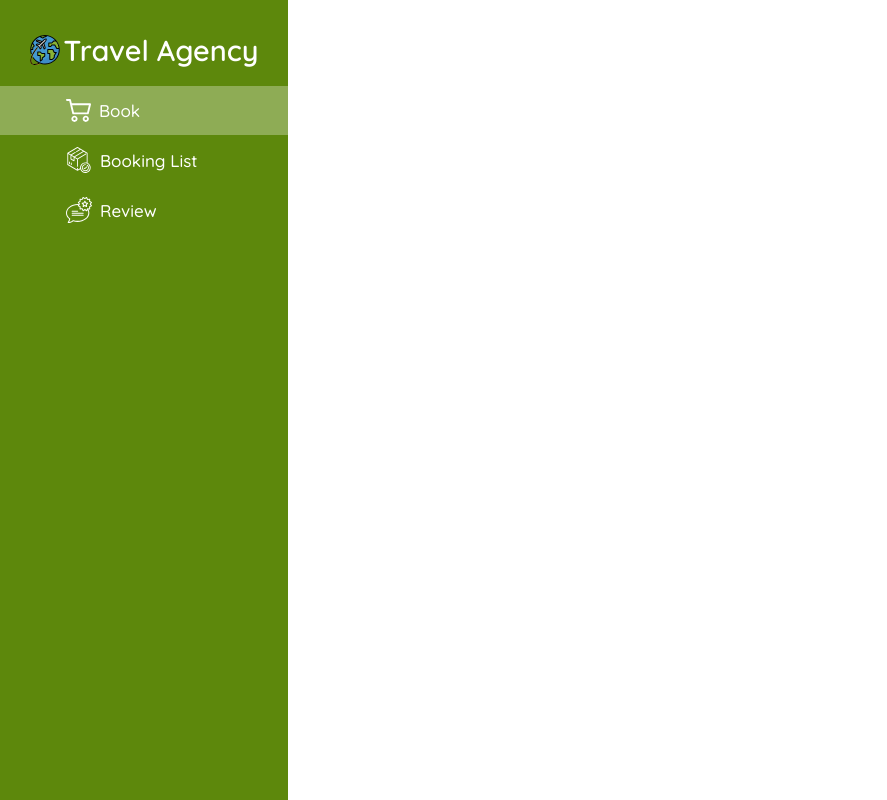
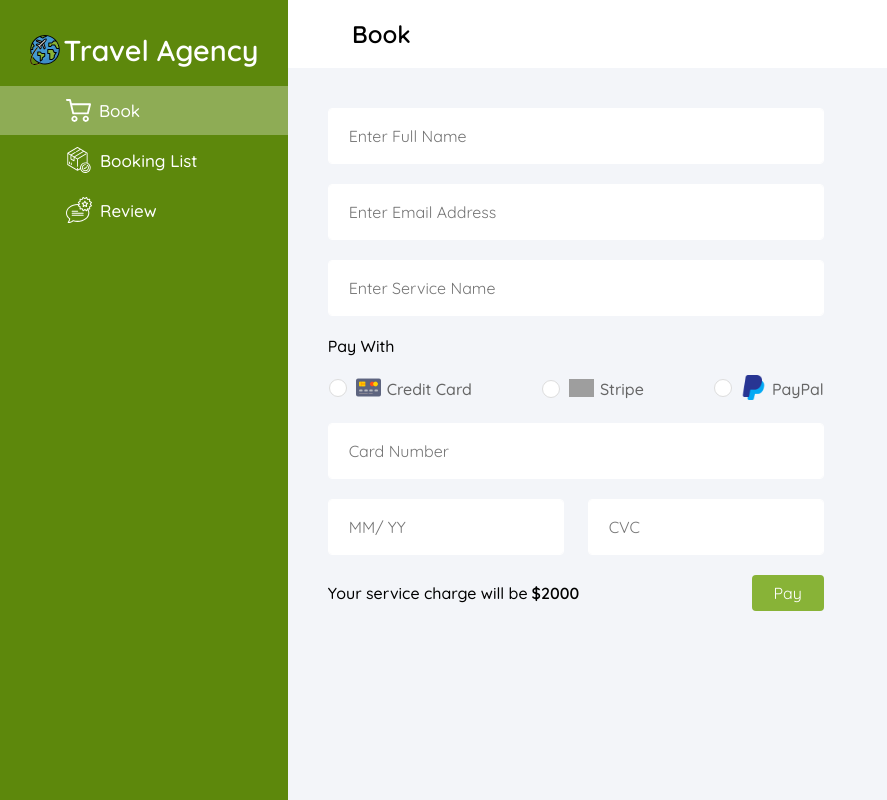
Before and after one commit to malekak44/travel-agency, a React (Create React App) app in the folder client/: page /dashboard in a window 1280 px wide. Shown: the whole page, without its empty margins (0-887 px from the left). Built offline with nearby package versions, Linux system fonts and the light colour scheme; no server answers; grey boxes are pictures that could not be loaded.

Commit message:
book page done

```diff
--- /dev/null
+++ b/client/src/components/Dashboard/Book.js
@@ -0,0 +1,57 @@
+import React from 'react';
+import Input from '../Input';
+import paypal from '../../assets/paypal.png';
+import stripe from '../../assets/stripe.ico';
+import credit from '../../assets/credit-card.png';
+
+const Book = () => {
+    return (
+        <section className="content">
+            <div className="content__title">
+                <h2>Book</h2>
+            </div>
+            <form className="content__form">
+                <Input type="text" placeholder="Enter Full Name" />
+                <Input type="email" placeholder="Enter Email Address" />
+                <Input type="text" placeholder="Enter Service Name" />
+                <p>Pay With</p>
+                <div className="content__form__row payment">
+                    <div className="content__form__group">
+                        <input type="radio" name="pay-method" id="card" />
+                        <label htmlFor="card">
+                            <img src={credit} alt="card" />
+                            <span>Credit Card</span>
+                        </label>
+                    </div>
+                    <div className="content__form__group">
+                        <input type="radio" name="pay-method" id="stripe" />
+                        <label htmlFor="stripe">
+                            <img src={stripe} alt="stripe" />
+                            <span>Stripe</span>
+                        </label>
+                    </div>
+                    <div className="content__form__group">
+                        <input type="radio" name="pay-method" id="paypal" />
+                        <label htmlFor="paypal">
+                            <img src={paypal} alt="paypal" />
+                            <span>PayPal</span>
+                        </label>
+                    </div>
+                </div>
+                <Input type="text" placeholder="Card Number" />
+                <div className="content__form__row">
+                    <Input type="text" placeholder="MM/ YY" />
+                    <Input type="text" placeholder="CVC" />
+                </div>
+                <div className="content__form__row submit">
+                    <p>Your service charge will be
+                        <span>$2000</span>
+                    </p>
+                    <Input type="submit" value="Pay" />
+                </div>
+            </form>
+        </section>
+    );
+};
+
+export default Book;
--- /dev/null
+++ b/client/src/components/Input.js
@@ -0,0 +1,14 @@
+import React from 'react';
+
+const Input = ({ type, value, placeholder }) => {
+    return (
+        <input
+            type={type}
+            value={value}
+            autoComplete="off"
+            placeholder={placeholder}
+        />
+    );
+};
+
+export default Input;
--- a/client/src/pages/Dashboard.js
+++ b/client/src/pages/Dashboard.js
@@ -1,10 +1,12 @@
 import React from 'react';
+import Book from '../components/Dashboard/Book';
 import SideNav from '../components/Dashboard/SideNav';
 
 const Dashboard = () => {
     return (
         <>
             <SideNav />
+            <Book />
         </>
     );
 };
--- a/client/src/styles/_components.scss
+++ b/client/src/styles/_components.scss
@@ -4,3 +4,5 @@
 @import './components/package-card';
 @import './components/service-card';
 @import './components/dashboard';
+@import './components/radio';
+@import './components/form';
--- a/client/src/styles/_globals.scss
+++ b/client/src/styles/_globals.scss
@@ -63,6 +63,10 @@ a {
     }
 }
 
+input[type="submit"] {
+    @extend .btn;
+}
+
 .hide-for-mobile {
     @include breakpoint-down(medium) {
         display: none !important;
--- a/client/src/styles/components/_dashboard.scss
+++ b/client/src/styles/components/_dashboard.scss
@@ -1 +1,2 @@
 @import '../dashboard/sidenav';
+@import '../dashboard/content';
--- /dev/null
+++ b/client/src/styles/components/_form.scss
@@ -0,0 +1,29 @@
+form {
+    input {
+        width: 100%;
+        color: $black;
+        outline: none;
+        display: block;
+        font-size: 1rem;
+        font-weight: 400;
+        line-height: 1.5;
+        appearance: none;
+        text-shadow: none;
+        background: $white;
+        padding: 15px 20px;
+        margin-bottom: 20px;
+        border-radius: 0.25rem;
+        border: 1px solid $white;
+        background-clip: padding-box;
+        transition: all .15s ease-in-out;
+        font-family: 'Quicksand', sans-serif;
+
+        &:focus {
+            border: 1px solid $shushi;
+        }
+
+        &[type="radio"] {
+            display: none;
+        }
+    }
+}
--- /dev/null
+++ b/client/src/styles/components/_radio.scss
@@ -0,0 +1,54 @@
+input {
+    &[type="radio"]:not(:checked) {
+        position: absolute;
+        left: -9999px;
+    }
+
+    &[type="radio"]:checked+label,
+    &[type="radio"]:not(:checked)+label {
+        position: relative;
+        padding-left: 28px;
+        cursor: pointer;
+        line-height: 20px;
+        color: #666;
+    }
+
+    &[type="radio"]:checked+label:before,
+    &[type="radio"]:not(:checked)+label:before {
+        content: '';
+        position: absolute;
+        left: 1px;
+        top: 1px;
+        width: 18px;
+        height: 18px;
+        border: 1px solid #ddd;
+        border-radius: 100%;
+        background: #fff;
+    }
+
+    &[type="radio"]:checked+label:after,
+    &[type="radio"]:not(:checked)+label:after {
+        content: '';
+        width: 12px;
+        height: 12px;
+        background: #88B337;
+        position: absolute;
+        top: 4px;
+        left: 4px;
+        border-radius: 100%;
+        -webkit-transition: all 0.2s ease;
+        transition: all 0.2s ease;
+    }
+
+    &[type="radio"]:not(:checked)+label:after {
+        opacity: 0;
+        -webkit-transform: scale(0);
+        transform: scale(0);
+    }
+
+    &[type="radio"]:checked+label:after {
+        opacity: 1;
+        -webkit-transform: scale(1);
+        transform: scale(1);
+    }
+}
--- /dev/null
+++ b/client/src/styles/dashboard/_content.scss
@@ -0,0 +1,65 @@
+.content {
+    height: 100vh;
+    text-shadow: none;
+    margin-left: 18rem;
+    background: #F3F5F9;
+    width: calc(100% - 18rem);
+
+    &__title {
+        background: $white;
+        padding: 1.2rem 4rem;
+    }
+
+    &__form {
+        width: 50%;
+        margin: 4%;
+        font-weight: 500;
+
+        &__row {
+            @include flexbox(center, space-between);
+
+            input {
+                &:first-child {
+                    margin-right: 0.75rem;
+                }
+
+                &:last-child {
+                    margin-left: 0.75rem;
+                }
+            }
+
+            &.payment {
+                margin: 1.4rem 0;
+            }
+
+            &.submit {
+                align-items: baseline;
+
+                P {
+                    span {
+                        font-weight: 700;
+                        margin-left: 4px;
+                    }
+                }
+
+                input {
+                    width: 72px;
+                    border: none;
+                }
+            }
+        }
+
+        &__group {
+            label {
+
+                @include flexbox(center, center);
+
+                img {
+                    width: 25px;
+                    margin-top: -3px;
+                    margin-right: 6px;
+                }
+            }
+        }
+    }
+}
```
Also changed, not shown: 1 other file (tests, documents, lock files or other folders).
